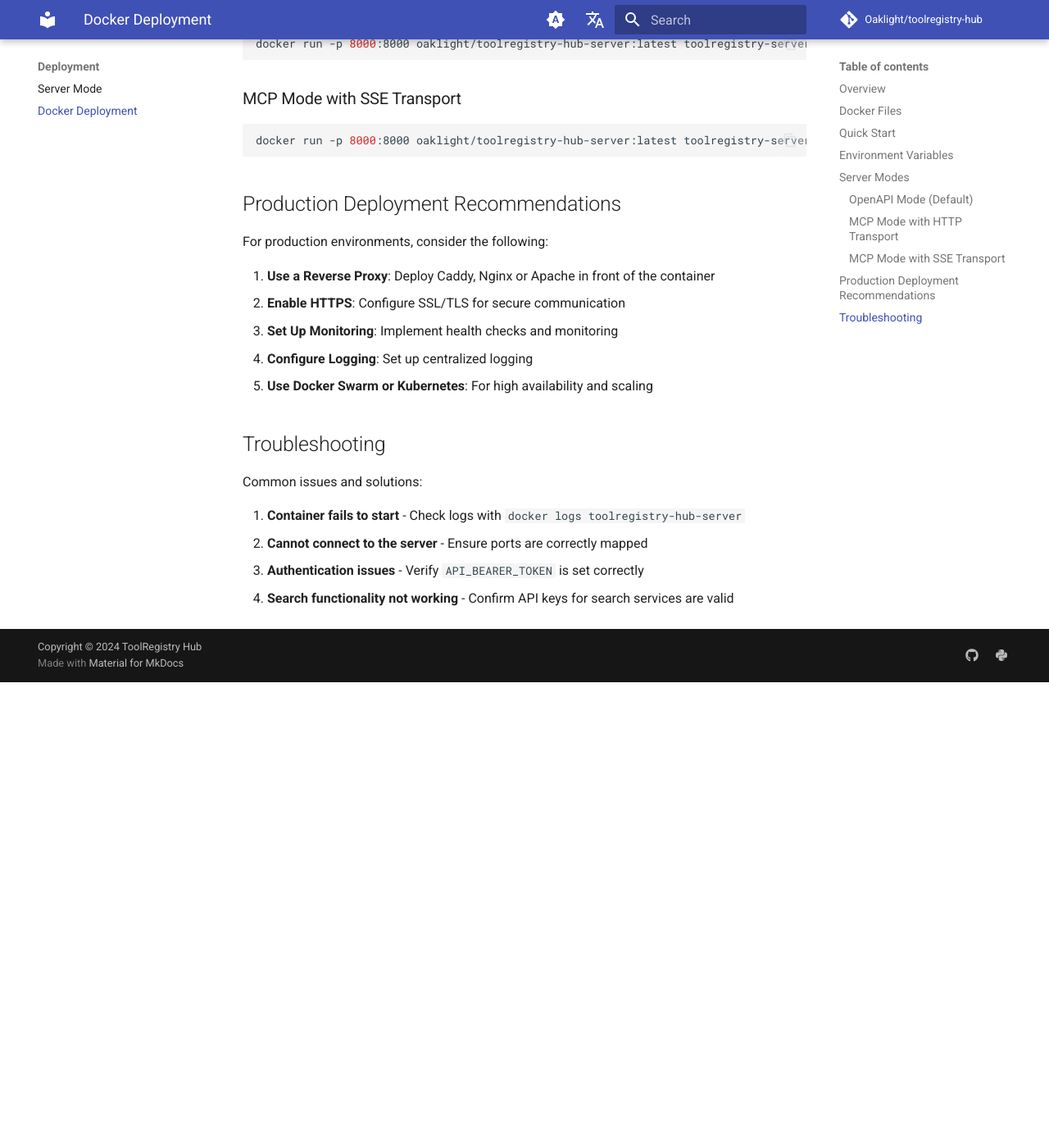
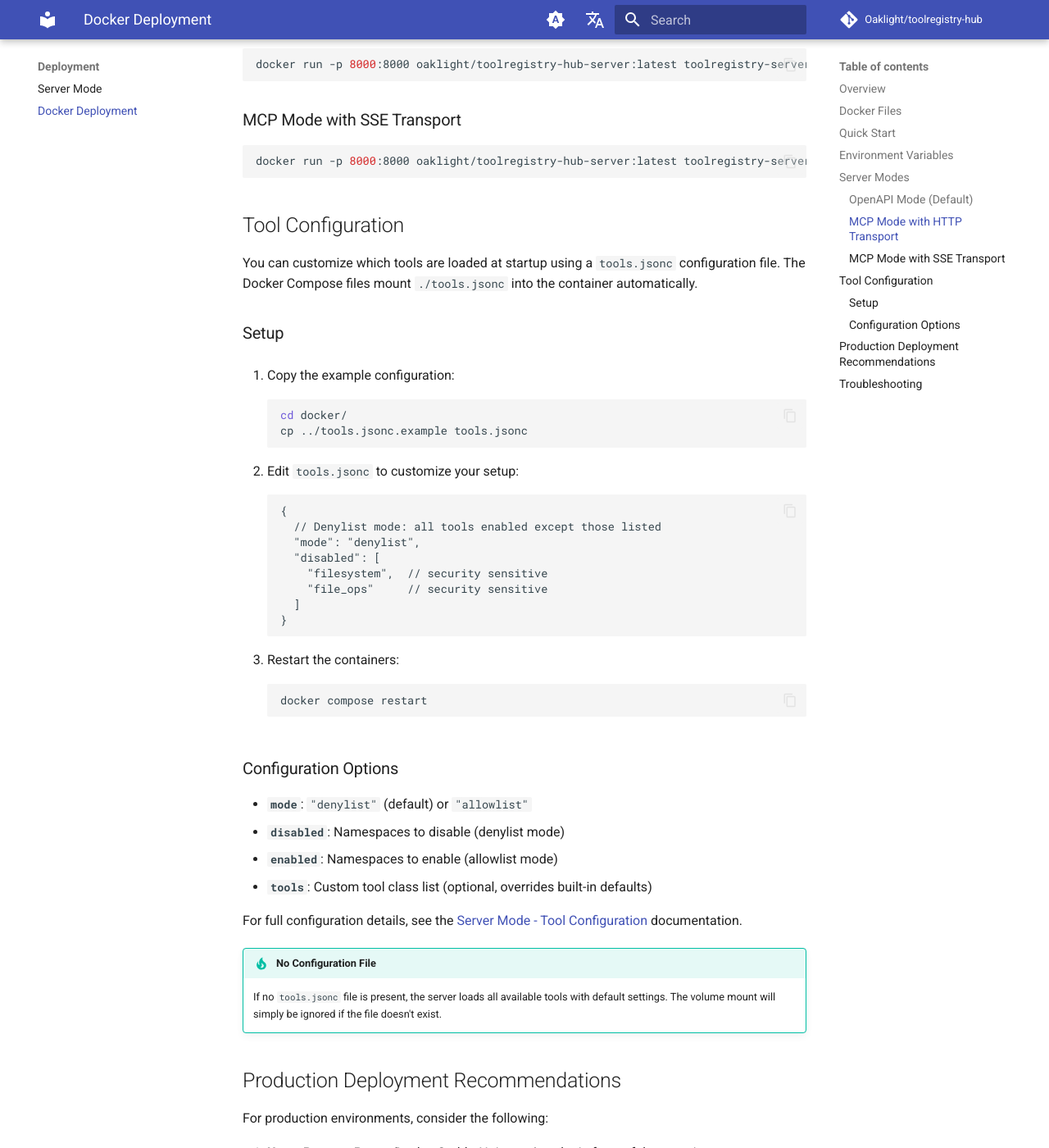
Before and after one commit to Oaklight/toolregistry-hub, an MkDocs documentation site: the page built from docs/docker.md, in a window 1280 px wide and 1400 px high, scrolled down 1687 px. Shown: the whole window at 82% size. Built offline with MkDocs 1.6.1 and Material for MkDocs 9.7.7, drawn with Linux system fonts in a browser that asks for light colours; comment, search, counter and statistics services are not loaded; before the commit the page ends 2519 px from its top, so only the background shows below that; some of the changed text lies outside the part shown.

Commit message:
docs: add tools.jsonc configuration section to Docker deployment guide

````diff
--- a/docs/docker.md
+++ b/docs/docker.md
@@ -20,14 +20,14 @@
 - [`compose.dev.yaml`](../../docker/compose.dev.yaml) - Development Docker Compose configuration
 - [`.env.sample`](../../docker/.env.sample) - Sample environment variables file
 - [`Makefile`](../../docker/Makefile) - Build automation for Docker images
-- [`requirements.txt`](../../docker/requirements.txt) - Python dependencies for the container
 
 ## Quick Start
 
 The quickest way to get started is using the pre-built Docker image with Docker Compose:
 
 1. Create a `.env` file based on the sample
-2. Start the server using Docker Compose: `docker-compose up -d`
+2. (Optional) Create a `tools.jsonc` file to customize which tools are loaded (see [Tool Configuration](#tool-configuration) below)
+3. Start the server using Docker Compose: `docker-compose up -d`
 
 The server will be available at `http://localhost:8000`.
 
@@ -62,6 +62,50 @@
 docker run -p 8000:8000 oaklight/toolregistry-hub-server:latest toolregistry-server --host=0.0.0.0 --port=8000 --mode=mcp --mcp-transport=sse
 ```
 
+## Tool Configuration
+
+You can customize which tools are loaded at startup using a `tools.jsonc` configuration file. The Docker Compose files mount `./tools.jsonc` into the container automatically.
+
+### Setup
+
+1. Copy the example configuration:
+
+    ```bash
+    cd docker/
+    cp ../tools.jsonc.example tools.jsonc
+    ```
+
+2. Edit `tools.jsonc` to customize your setup:
+
+    ```jsonc
+    {
+      // Denylist mode: all tools enabled except those listed
+      "mode": "denylist",
+      "disabled": [
+        "filesystem",  // security sensitive
+        "file_ops"     // security sensitive
+      ]
+    }
+    ```
+
+3. Restart the containers:
+
+    ```bash
+    docker compose restart
+    ```
+
+### Configuration Options
+
+- **`mode`**: `"denylist"` (default) or `"allowlist"`
+- **`disabled`**: Namespaces to disable (denylist mode)
+- **`enabled`**: Namespaces to enable (allowlist mode)
+- **`tools`**: Custom tool class list (optional, overrides built-in defaults)
+
+For full configuration details, see the [Server Mode - Tool Configuration](server.md#tool-configuration) documentation.
+
+!!! tip "No Configuration File"
+    If no `tools.jsonc` file is present, the server loads all available tools with default settings. The volume mount will simply be ignored if the file doesn't exist.
+
 ## Production Deployment Recommendations
 
 For production environments, consider the following:
````
